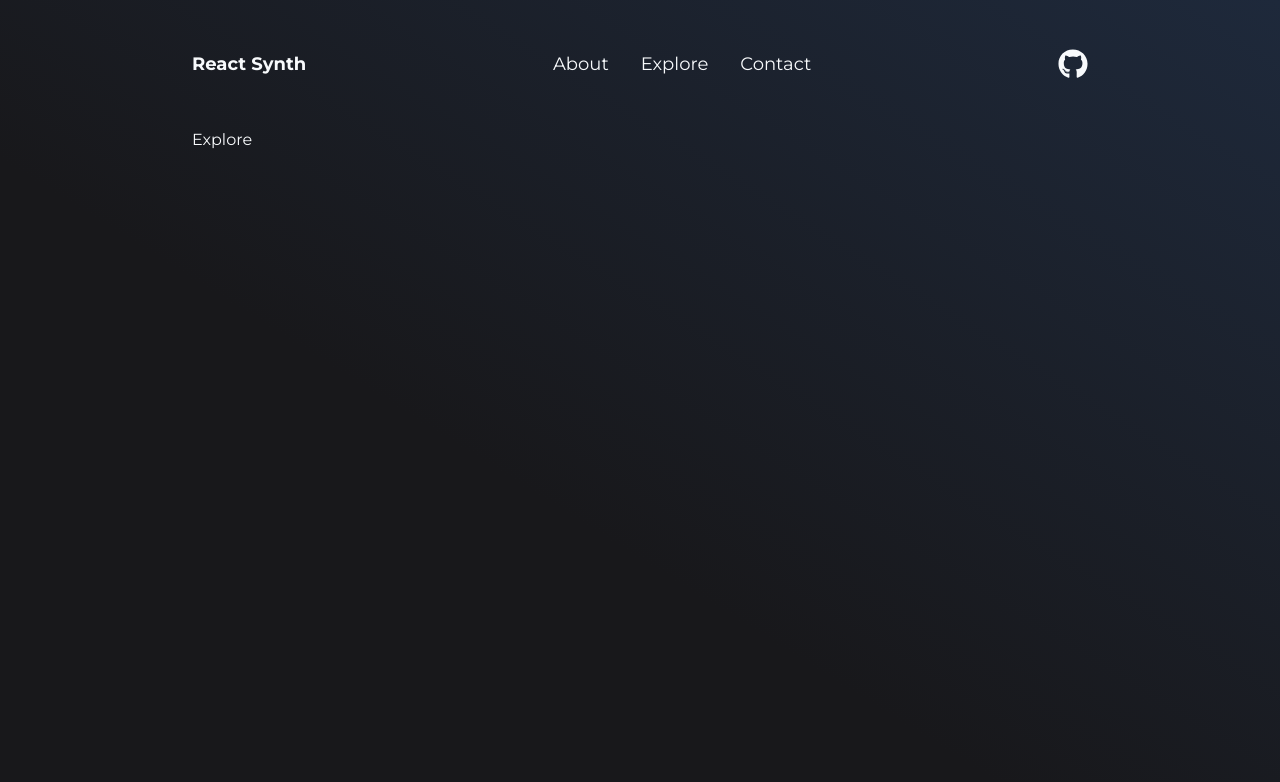
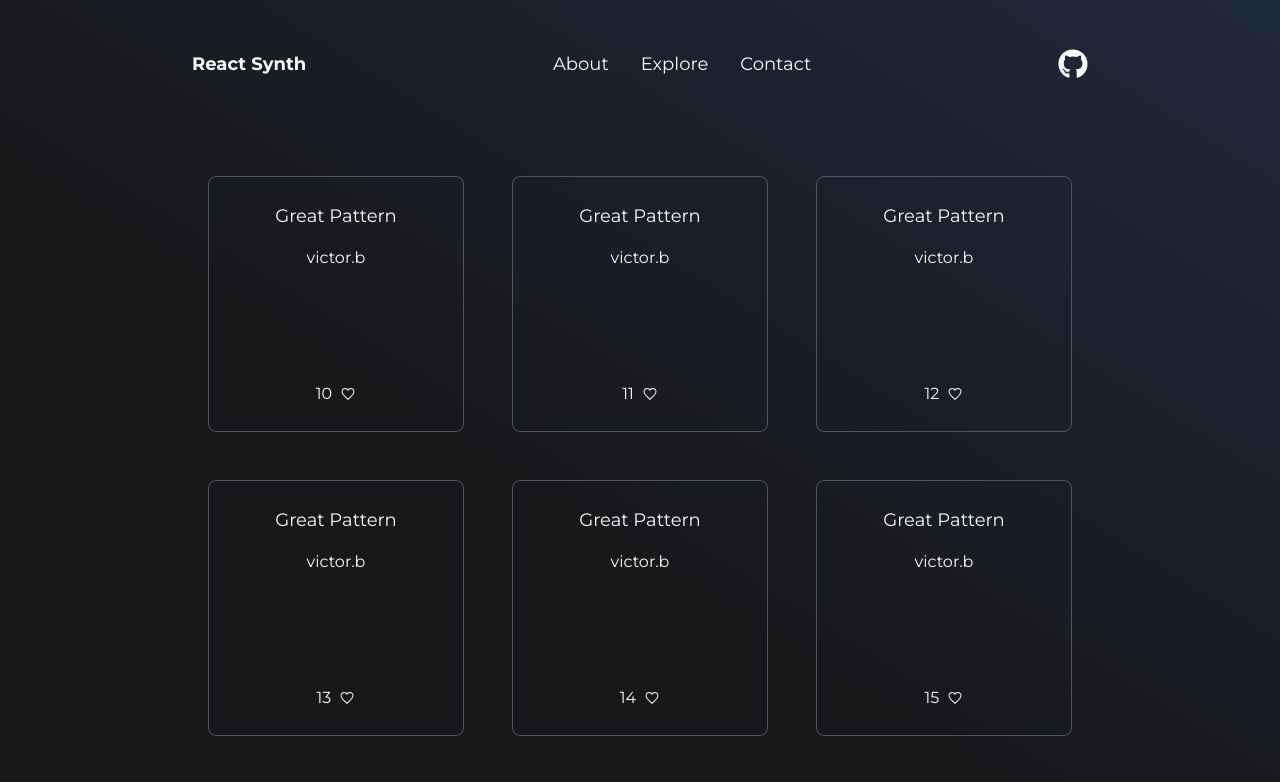
Before and after one commit to vybukhivka/react-synth, a React (Vite) app: page /explore in a window 1280 px wide. Shown: the top 782 px of the page. Built offline with nearby package versions, Linux system fonts and the light colour scheme.

Commit message:
styles: explore page

```diff
--- /dev/null
+++ b/src/components/PatternItem.tsx
@@ -0,0 +1,17 @@
+import { IoMdHeartEmpty } from 'react-icons/io';
+import { Pattern } from '../types/patternInfo';
+
+function PatternItem({ title, likes, username }: Pattern) {
+  return (
+    <div className="flex h-64 w-64 flex-col items-center justify-center gap-4 place-self-center rounded-lg border border-gray-600">
+      <h2 className="text-lg">{title}</h2>
+      <h3>{username}</h3>
+      <p className="mt-24 flex gap-2">
+        {likes}
+        <IoMdHeartEmpty className="m-auto" />
+      </p>
+    </div>
+  );
+}
+
+export default PatternItem;
--- a/src/pages/About.tsx
+++ b/src/pages/About.tsx
@@ -5,8 +5,7 @@ function About() {
         <span className="text-6xl font-bold">What is it?</span>
       </h1>
       <p className="text-lg">
-        This is a simple to use, but powerful instrument. (something like manual
-        is going to be here)
+        I can't tell yet. (something like manual is going to be here)
       </p>
     </div>
   );
--- a/src/pages/Explore.tsx
+++ b/src/pages/Explore.tsx
@@ -1,5 +1,32 @@
+import PatternItem from '../components/PatternItem';
+import { Pattern } from '../types/patternInfo';
+
+let newPatternId = 1;
+let likes = 10;
+
+const patterns = Array.from(
+  { length: 15 },
+  (): Pattern => ({
+    title: 'Great Pattern',
+    username: 'victor.b',
+    likes: likes++,
+    id: newPatternId++,
+  }),
+);
+
 function Explore() {
-  return <div>Explore</div>;
+  return (
+    <div className="mt-12 flex w-auto flex-wrap place-content-center gap-12 justify-self-center">
+      {patterns.map(pattern => (
+        <PatternItem
+          title={pattern.title}
+          likes={pattern.likes}
+          username={pattern.username}
+          key={pattern.id}
+        />
+      ))}
+    </div>
+  );
 }
 
 export default Explore;
--- /dev/null
+++ b/src/types/patternInfo.ts
@@ -0,0 +1,6 @@
+export type Pattern = {
+  title: string;
+  username: string;
+  likes: number;
+  id?: number;
+};
```
